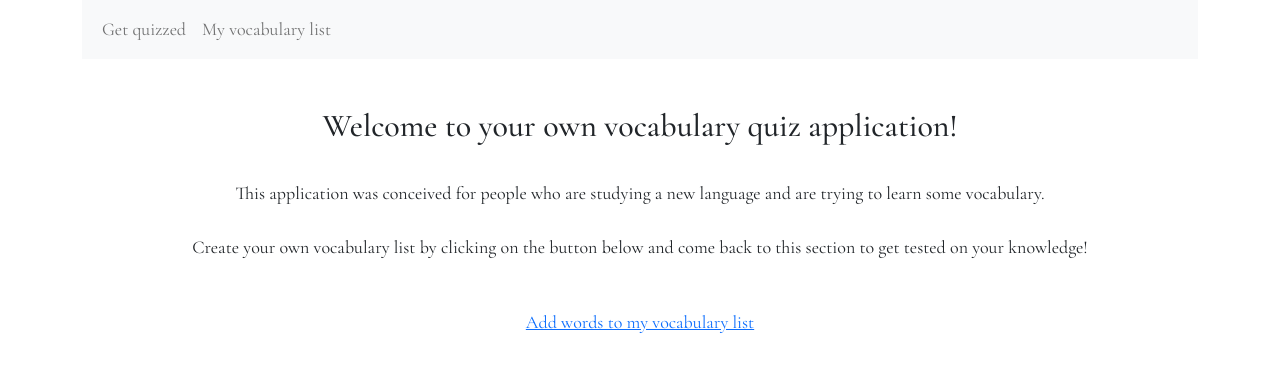
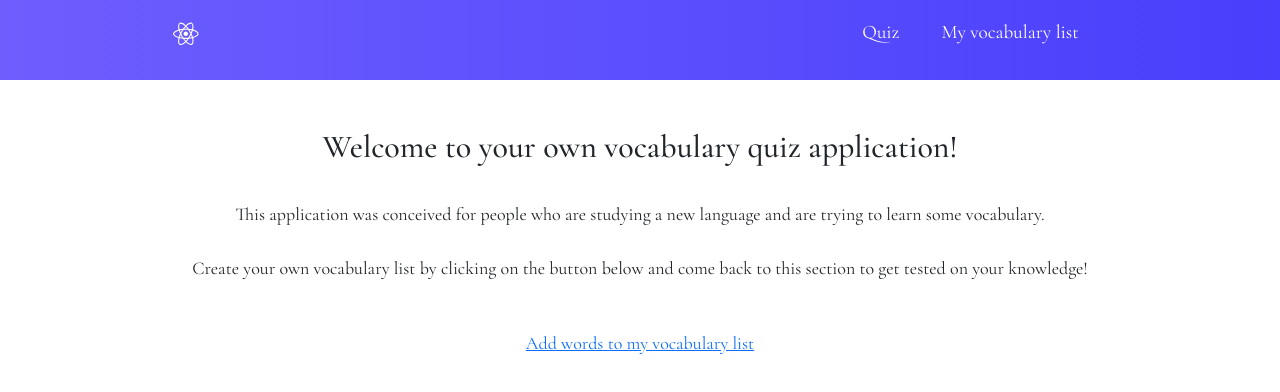
Before and after one commit to claradrt/vocabulary-quizz, a React (Create React App) app: page /home#/home in a window 1280 px wide. Shown: the top 392 px of the page. Built offline with nearby package versions, Linux system fonts and the light colour scheme.

Commit message:
Create new navbar from scratch

```diff
--- a/src/App.css
+++ b/src/App.css
@@ -4,5 +4,5 @@
 }
 
 .active {
-  font-weight: bold;
+  color: #4a4a4b;
 }
--- a/src/App.js
+++ b/src/App.js
@@ -7,14 +7,16 @@ import NavBar from "./NavBar.js";
 
 export default function App() {
   return (
-    <div className="container App">
-      <NavBar />
+    <div className=" App">
       <HashRouter>
-        <Routes>
-          <Route path="/home" element={<VocabularyTest />} />
-          <Route path="/" element={<Navigate replace to="/home" />} />
-          <Route path="/vocabulary" element={<Vocabulary />} />
-        </Routes>
+        <NavBar />
+        <div className="container">
+          <Routes>
+            <Route path="/home" element={<VocabularyTest />} />
+            <Route path="/" element={<Navigate replace to="/home" />} />
+            <Route path="/vocabulary" element={<Vocabulary />} />
+          </Routes>
+        </div>
       </HashRouter>
     </div>
   );
--- /dev/null
+++ b/src/NavBar.css
@@ -0,0 +1,104 @@
+.NavBarItems {
+  background: linear-gradient(
+    90deg,
+    rgb(110, 94, 254) 0%,
+    rgba(73, 63, 252, 1) 100%
+  );
+  height: 80px;
+  display: flex;
+  justify-content: center;
+  align-items: center;
+  font-size: 1.2rem;
+}
+
+.navbar-logo {
+  color: white;
+  justify-self: start;
+  margin-left: 20px;
+  cursor: pointer;
+  font-size: 1.6rem;
+}
+
+.nav-menu {
+  display: grid;
+  grid-template-columns: repeat(2, auto);
+  grid-gap: 10px;
+  list-style-type: none;
+  padding: 0;
+  text-align: center;
+  width: 70%;
+  justify-content: end;
+  margin-right: 2rem;
+}
+
+.nav-links {
+  color: white;
+  text-decoration: none;
+  padding: 0.5rem 1rem;
+}
+
+.nav-links:hover {
+  background-color: #6d76f7;
+  border-radius: 4px;
+  transition: all 0.2s ease-out;
+  color: white;
+}
+
+.menu-icon {
+  display: none;
+  color: white;
+}
+
+@media (max-width: 500px) {
+  .NavBarItems {
+    position: relative;
+  }
+
+  .nav-menu {
+    display: flex;
+    flex-direction: column;
+    width: 100%;
+    position: absolute;
+    top: 80px;
+    left: -100%;
+    opacity: 1;
+    transition: all 0.5s ease;
+  }
+
+  .nav-menu.active {
+    background-color: #6668f4;
+    left: 0;
+    opacity: 1;
+    transition: all 0.5s ease;
+    z-index: 1;
+  }
+
+  .nav-links {
+    text-align: center;
+    padding: 2rem;
+    width: 100%;
+    display: table;
+  }
+
+  .nav-links:hover {
+    background-color: #7577fa;
+    border-radius: 0px;
+  }
+
+  .navbar-logo {
+    position: absolute;
+    top: 0;
+    left: 0;
+    transform: translate(25%, 50%);
+  }
+
+  .menu-icon {
+    display: block;
+    position: absolute;
+    top: 0;
+    right: 0;
+    transform: translate(-100%, 60%);
+    font-size: 1.8rem;
+    cursor: pointer;
+  }
+}
--- a/src/NavBar.js
+++ b/src/NavBar.js
@@ -1,18 +1,44 @@
-import React from "react";
-import { Container, Nav, Navbar } from "react-bootstrap";
+import React, { useState } from "react";
+import { Link } from "react-router-dom";
+
+import "./NavBar.css";
+
+import { FontAwesomeIcon } from "@fortawesome/react-fontawesome";
+import { faReact } from "@fortawesome/free-brands-svg-icons";
+import { faBars, faTimes } from "@fortawesome/free-solid-svg-icons";
 
 export default function NavBar() {
+  const [clicked, setClicked] = useState(false);
+
+  const menuItems = [
+    { title: "Quiz", url: "/home", cName: "nav-links" },
+    { title: "My vocabulary list", url: "/vocabulary", cName: "nav-links" },
+  ];
+
+  function handleClick() {
+    setClicked(!clicked);
+    console.log(!clicked);
+  }
+
   return (
-    <Navbar collapseOnSelect expand="lg" bg="light" variant="light">
-      <Container>
-        <Navbar.Toggle aria-controls="responsive-navbar-nav" />
-        <Navbar.Collapse id="responsive-navbar-nav">
-          <Nav className="me-auto">
-            <Nav.Link href="#/home">Get quizzed</Nav.Link>
-            <Nav.Link href="#/vocabulary">My vocabulary list</Nav.Link>
-          </Nav>
-        </Navbar.Collapse>
-      </Container>
-    </Navbar>
+    <nav className="NavBarItems">
+      <h1 className="navbar-logo">
+        <FontAwesomeIcon icon={faReact} />
+      </h1>
+      <div className="menu-icon" onClick={handleClick}>
+        <FontAwesomeIcon icon={clicked ? faTimes : faBars} />
+      </div>
+      <ul className={clicked ? "nav-menu active" : "nav-menu"}>
+        {menuItems.map((item, index) => {
+          return (
+            <li key={index}>
+              <Link className={item.cName} to={item.url}>
+                {item.title}
+              </Link>
+            </li>
+          );
+        })}
+      </ul>
+    </nav>
   );
 }
```
